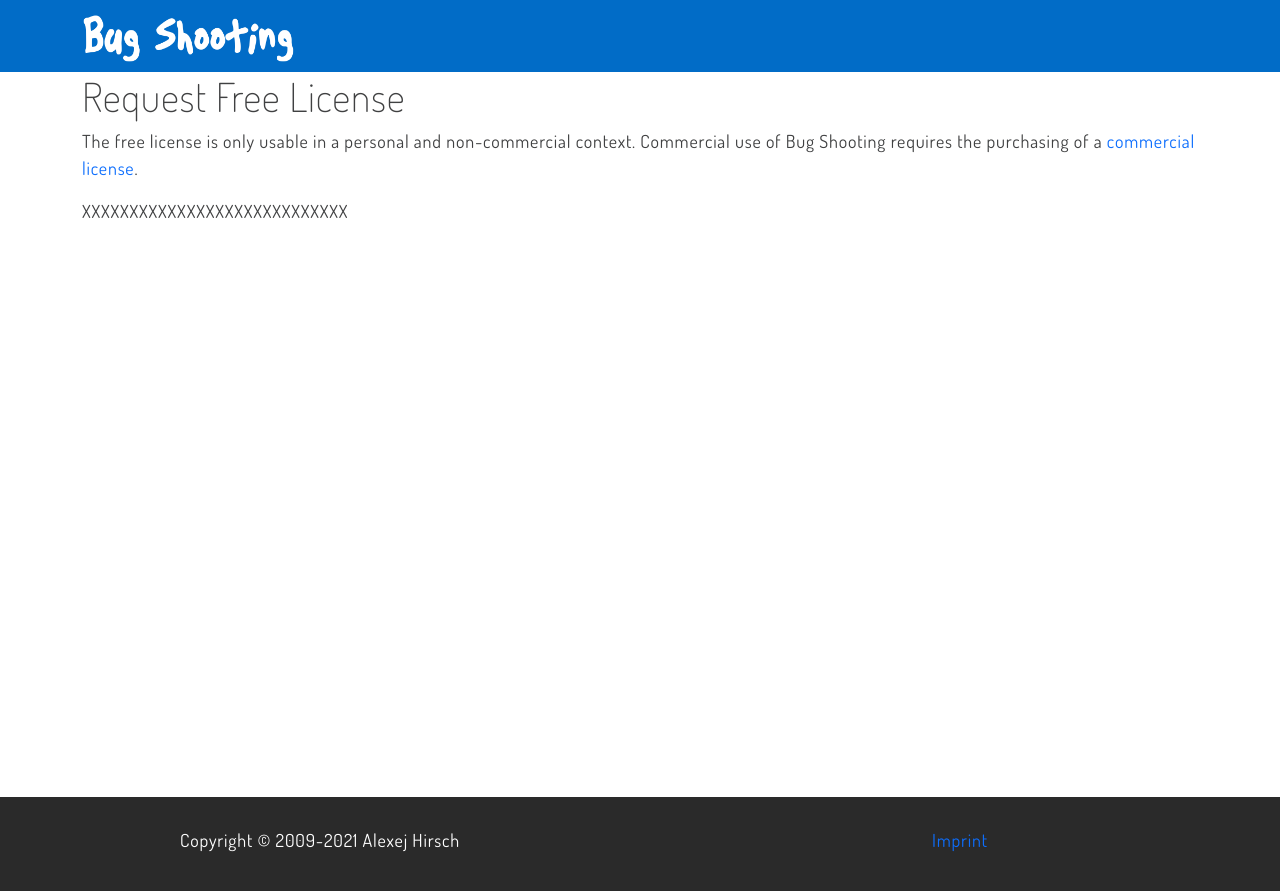
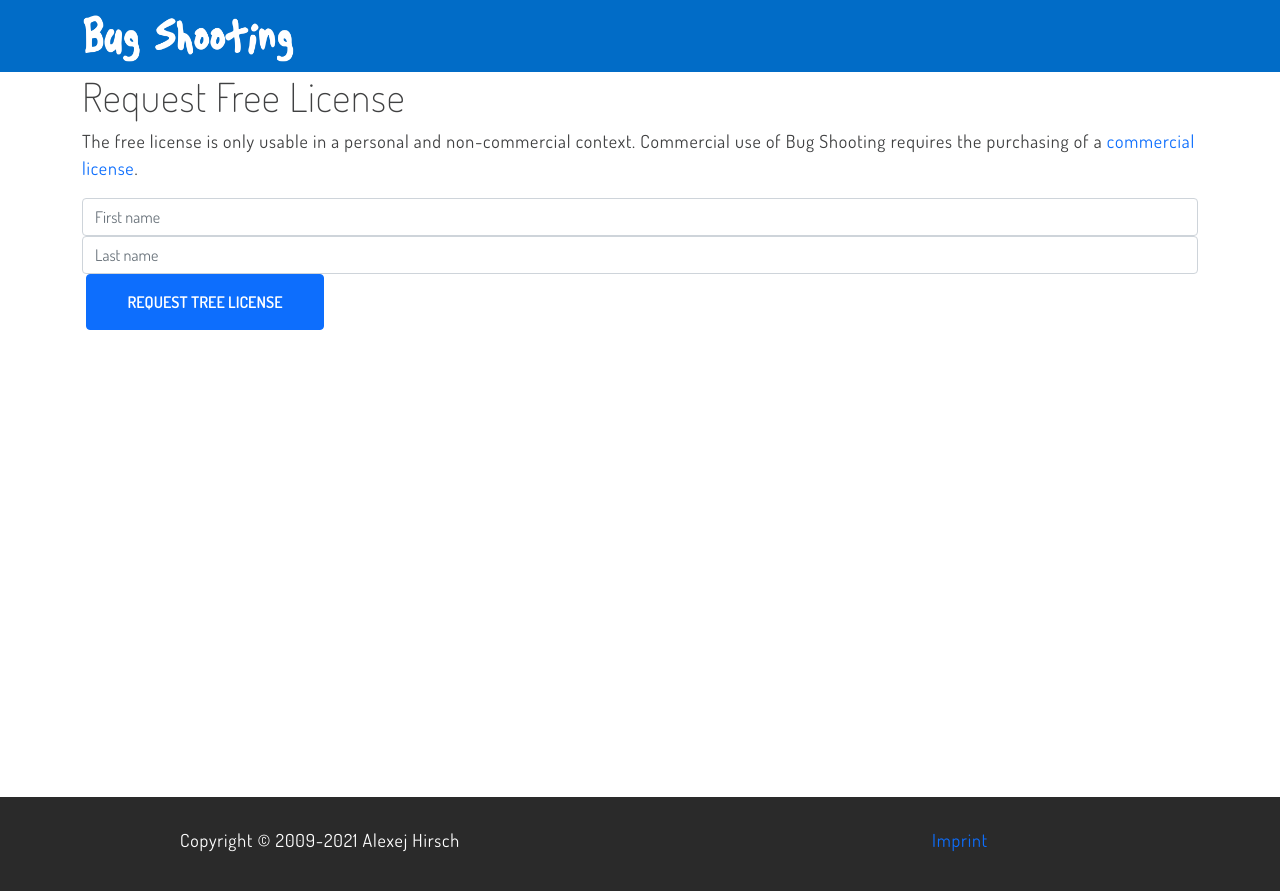
Before and after one commit to BugShooting/BugShooting.Homepage, a Jekyll site: the page built from free.md, in a window 1280 px wide. Shown: the top 891 px of the page. Built offline with Jekyll 4.4.1, drawn with Linux system fonts in a browser that asks for light colours; our own code applies the rules of GitHub Pages for plain Markdown files.

Commit message:
Update free.md

```diff
--- a/free.md
+++ b/free.md
@@ -7,4 +7,9 @@
 
 The free license is only usable in a personal and non-commercial context. Commercial use of Bug Shooting requires the purchasing of a [commercial license]({{ site.baseurl }}/buy).
 
-XXXXXXXXXXXXXXXXXXXXXXXXXXXX
+<form method="POST" action="https://Services.bugshooting.com/rest/freelicense">
+  <input class="form-control" type="text" required name="firstname" placeholder="First name">
+  <input class="form-control" type="text" required name="llastname" placeholder="Last name">
+  <label class="checkbox"></label>
+  <button class="btn btn-lg btn-primary btn-block" type="submit">Request Tree license</button>
+</form>
```
